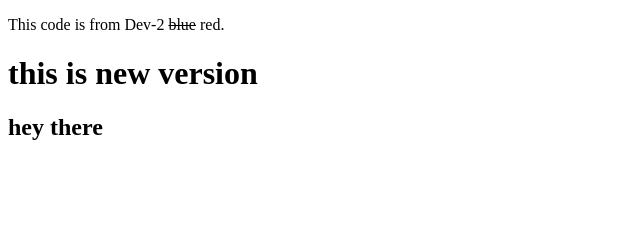
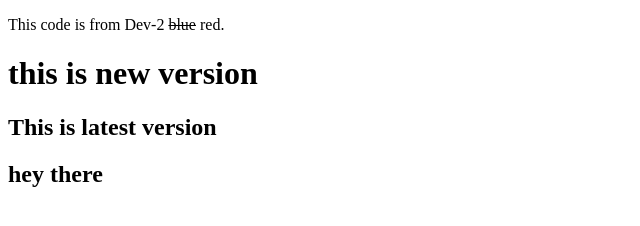
Before and after one commit to raghuveeranu/myfirstrepo, a plain HTML site: page index.html in a window 1280 px wide. Shown: the whole page, without its empty margins (0-640 px from the left). Drawn offline with Linux system fonts and the light colour scheme.

Commit message:
Update index.html

```diff
--- a/index.html
+++ b/index.html
@@ -4,6 +4,7 @@
 
 <p>This code is from Dev-2 <del>blue</del> red.</p>
 <h1>this is new version</h1>
+<h2>This is latest version</h2>
   <h2>hey there</h2>
 </body>
 </html>
```
